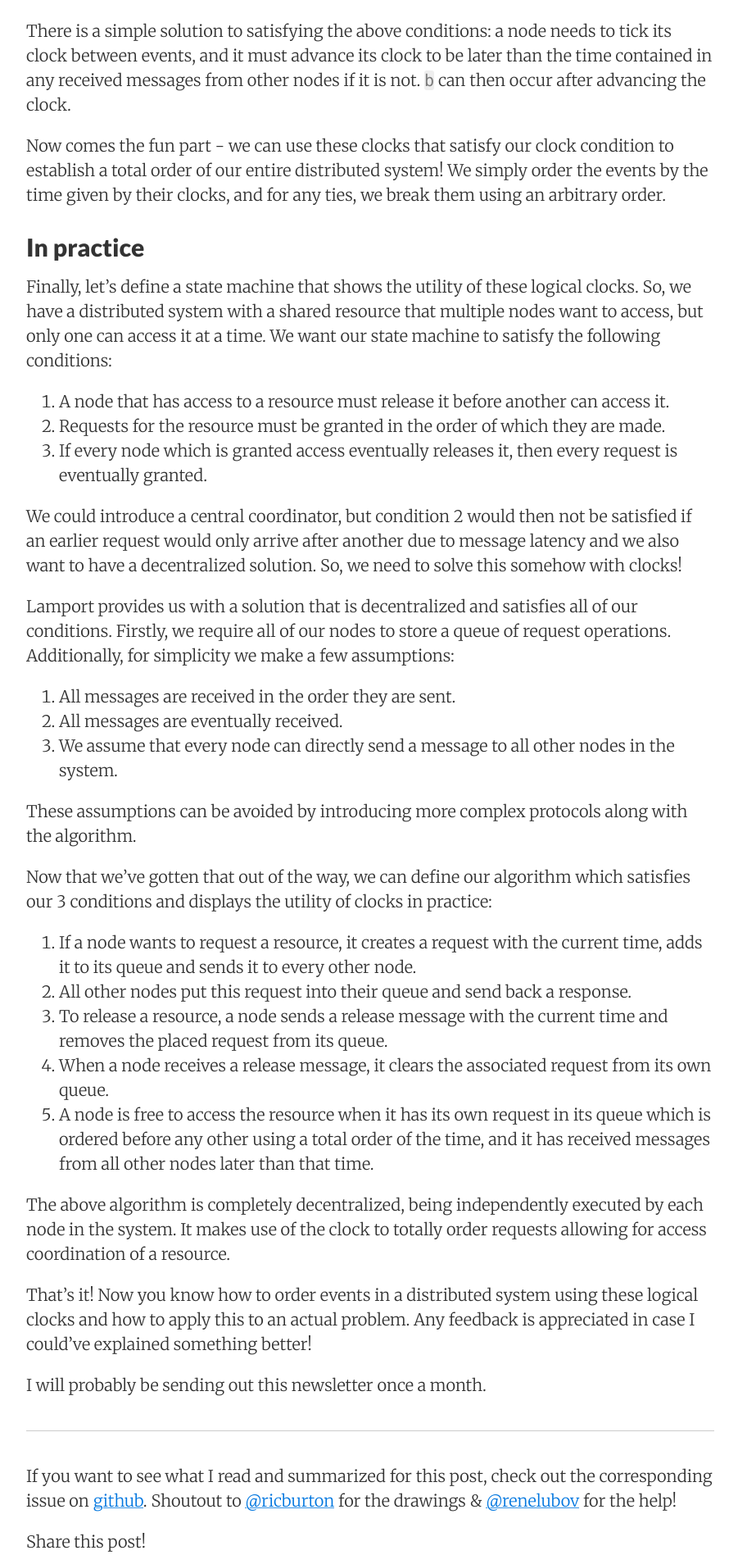
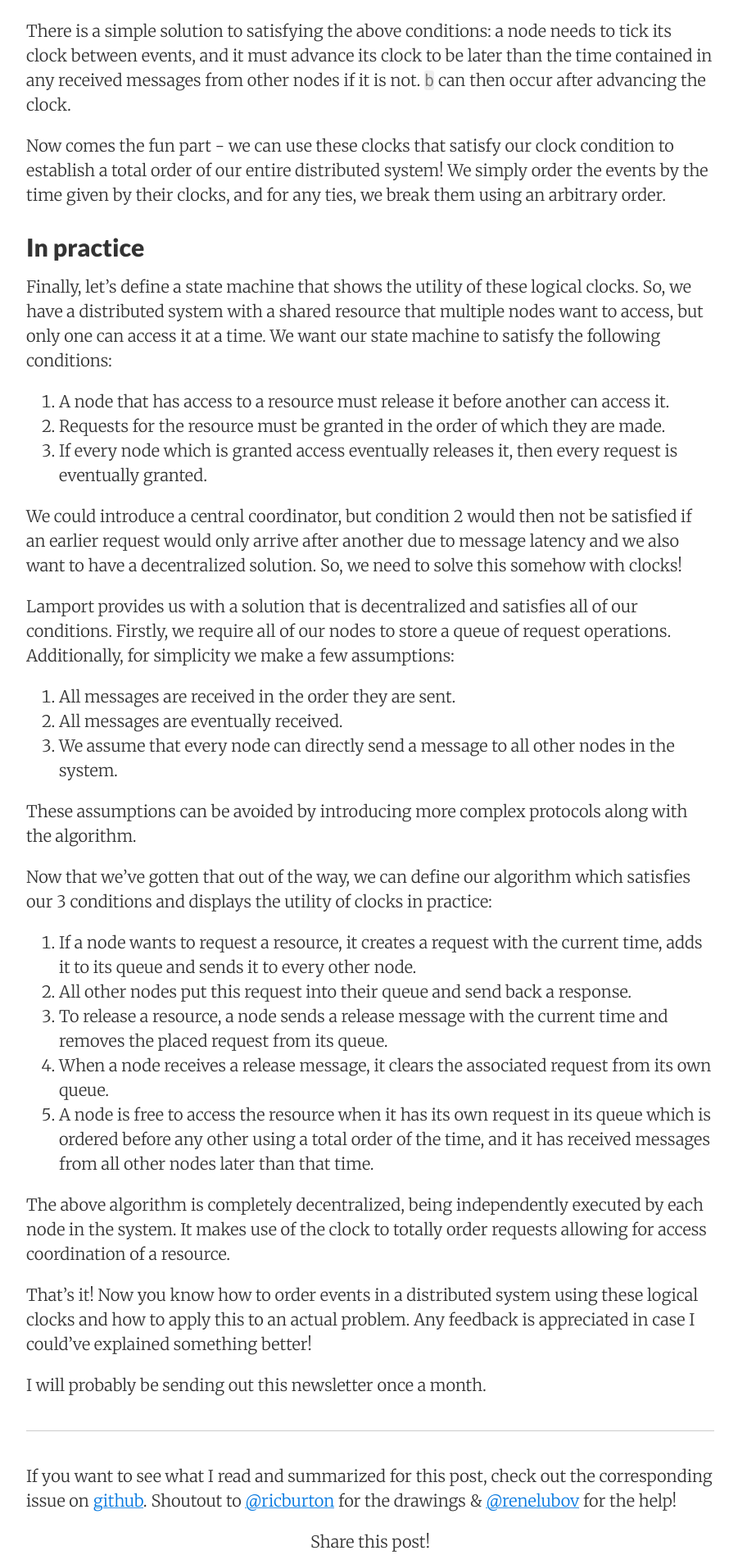
Before and after one commit to decanus/dean.eigenmann.me, a Jekyll site: the page built from _posts/2020-01-06-time-clocks-and-order.md, in a window 1280 px wide. Shown: the part 4503-6400 px from the top of the page at 82% size, without its empty margins (188-1089 px from the left). Built offline with Jekyll 4.4.1, drawn with Linux system fonts in a browser that asks for light colours; nearby versions of some CDN libraries.

Commit message:
Update _footer.scss

```diff
--- a/_sass/_footer.scss
+++ b/_sass/_footer.scss
@@ -27,3 +27,7 @@ footer {
   padding: $footer-padding;
   text-align: center;
 }
+
+.share-page {
+  text-align: center;
+}
```
